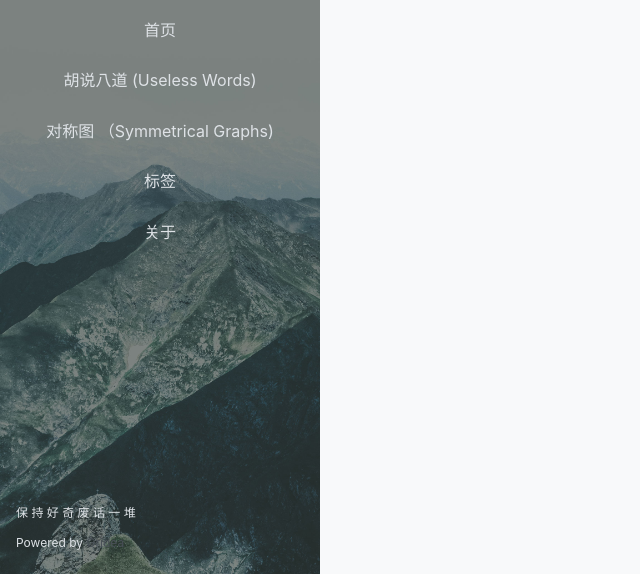
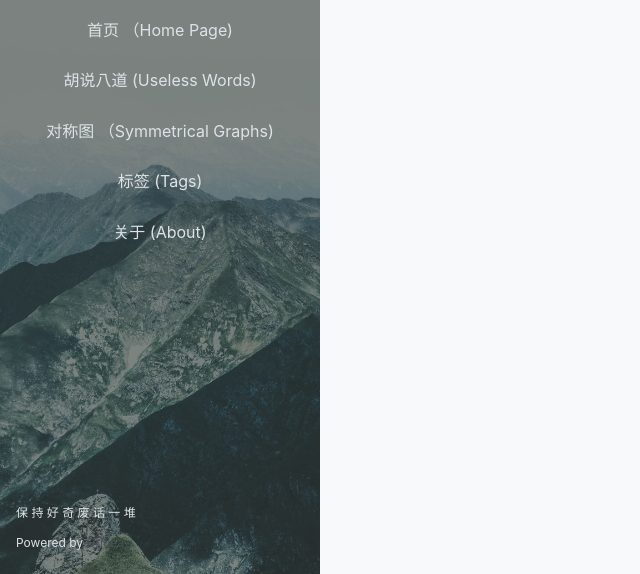
Before and after one commit to XiZYZ/XiZYZ.github.io, a plain HTML site: page archives/index.html in a window 1280 px wide. Shown: the part 226-800 px from the top of the page, without its empty margins (0-640 px from the left). Drawn offline with nearby package versions, Linux system fonts and the light colour scheme.

Commit message:
update from gridea: 2021-07-13 14:32:06

```diff
--- a/archives/index.html
+++ b/archives/index.html
@@ -38,7 +38,7 @@
 
 
           <a href="/" class="site-nav">
-            首页
+            首页 （Home Page)
           </a>
 
 
@@ -56,13 +56,13 @@
 
 
           <a href="/tags" class="site-nav">
-            标签
+            标签 (Tags)
           </a>
 
 
 
           <a href="/post/about" class="site-nav">
-            关于
+            关于 (About)
           </a>
 
 
--- a/atom.xml
+++ b/atom.xml
@@ -2,7 +2,7 @@
 <feed xmlns="http://www.w3.org/2005/Atom">
     <id>https://XiZYZ.github.io</id>
     <title>惜</title>
-    <updated>2021-07-13T06:28:27.172Z</updated>
+    <updated>2021-07-13T06:32:05.744Z</updated>
     <generator>https://github.com/jpmonette/feed</generator>
     <link rel="alternate" href="https://XiZYZ.github.io"/>
     <link rel="self" href="https://XiZYZ.github.io/atom.xml"/>
```
Also changed, not shown: index.html (+3 -3 lines), tags/index.html (+3 -3 lines).
